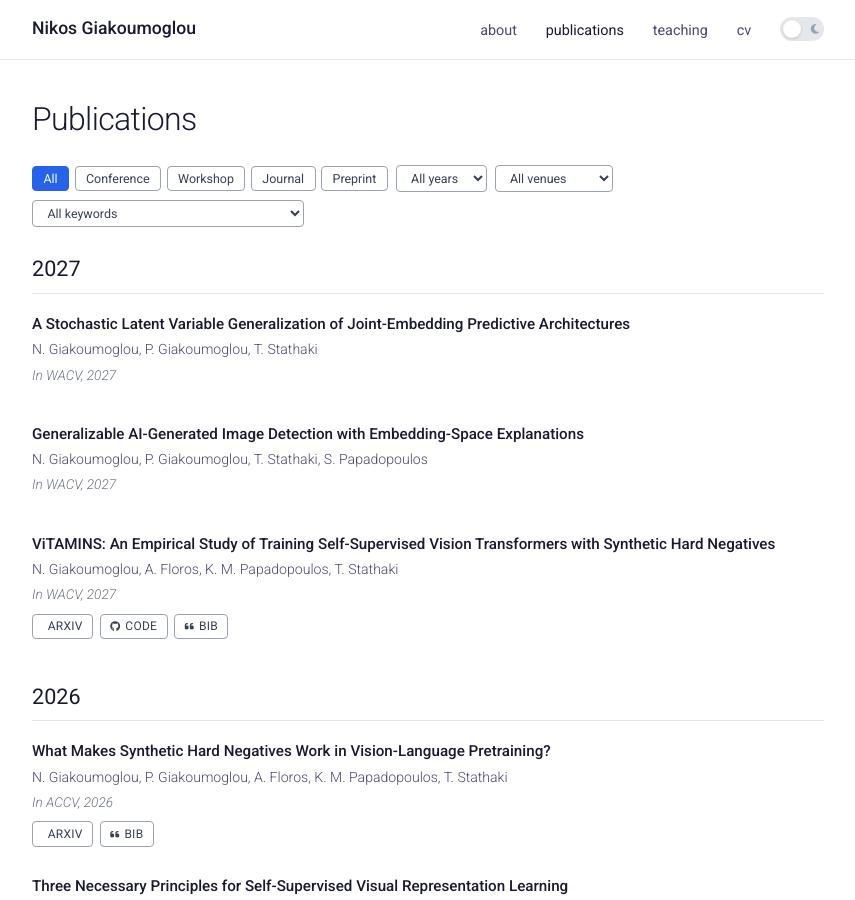
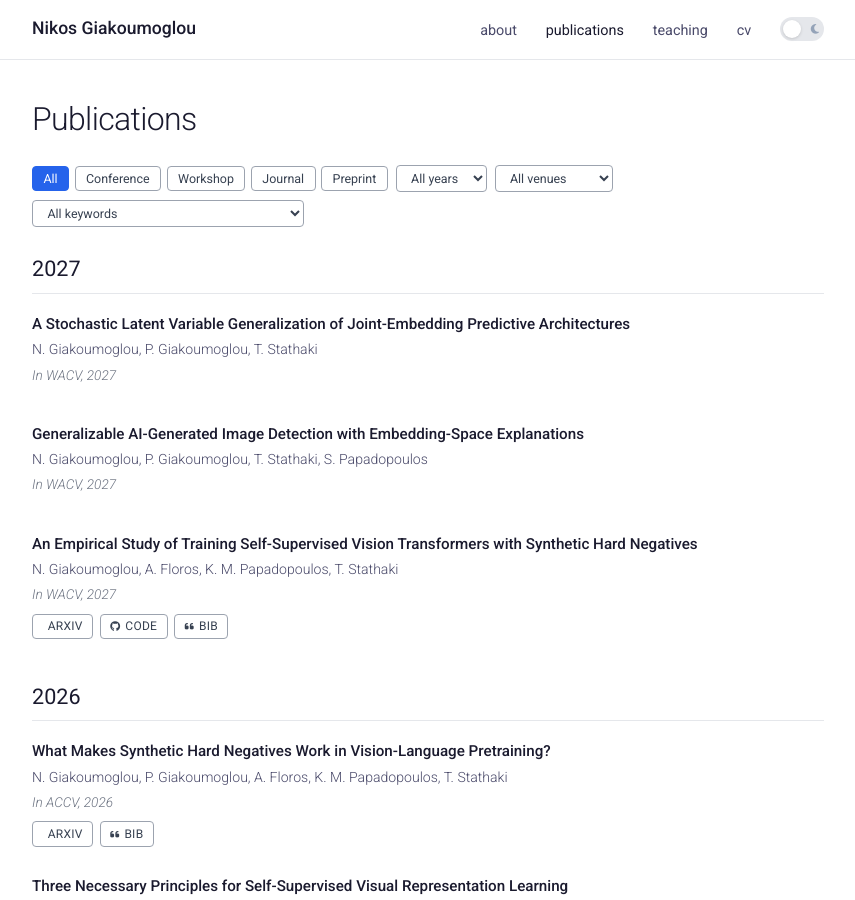
Before and after one commit to giakoumoglou/giakoumoglou.github.io, a Jekyll site: the page built from publications2.html, in a window 1280 px wide and 900 px high. Shown: the whole window, without its empty margins (212-1067 px from the left). Built offline with Jekyll 4.4.1, drawn with Linux system fonts in a browser that asks for light colours; a style sheet for code colours, icons or effects is not loaded.

Commit message:
Update publications.yml

```diff
--- a/_data/publications.yml
+++ b/_data/publications.yml
@@ -47,7 +47,7 @@
   type: conference
   conference_name: WACV
   keywords: [Self-supervised learning, Synthetic hard negatives]
-  title: "ViTAMINS: An Empirical Study of Training Self-Supervised Vision Transformers with Synthetic Hard Negatives"
+  title: "An Empirical Study of Training Self-Supervised Vision Transformers with Synthetic Hard Negatives"
   authors: N. Giakoumoglou, A. Floros, K. M. Papadopoulos, T. Stathaki
   links:
     - {type: arxiv, id: "2609.01041"}
```
